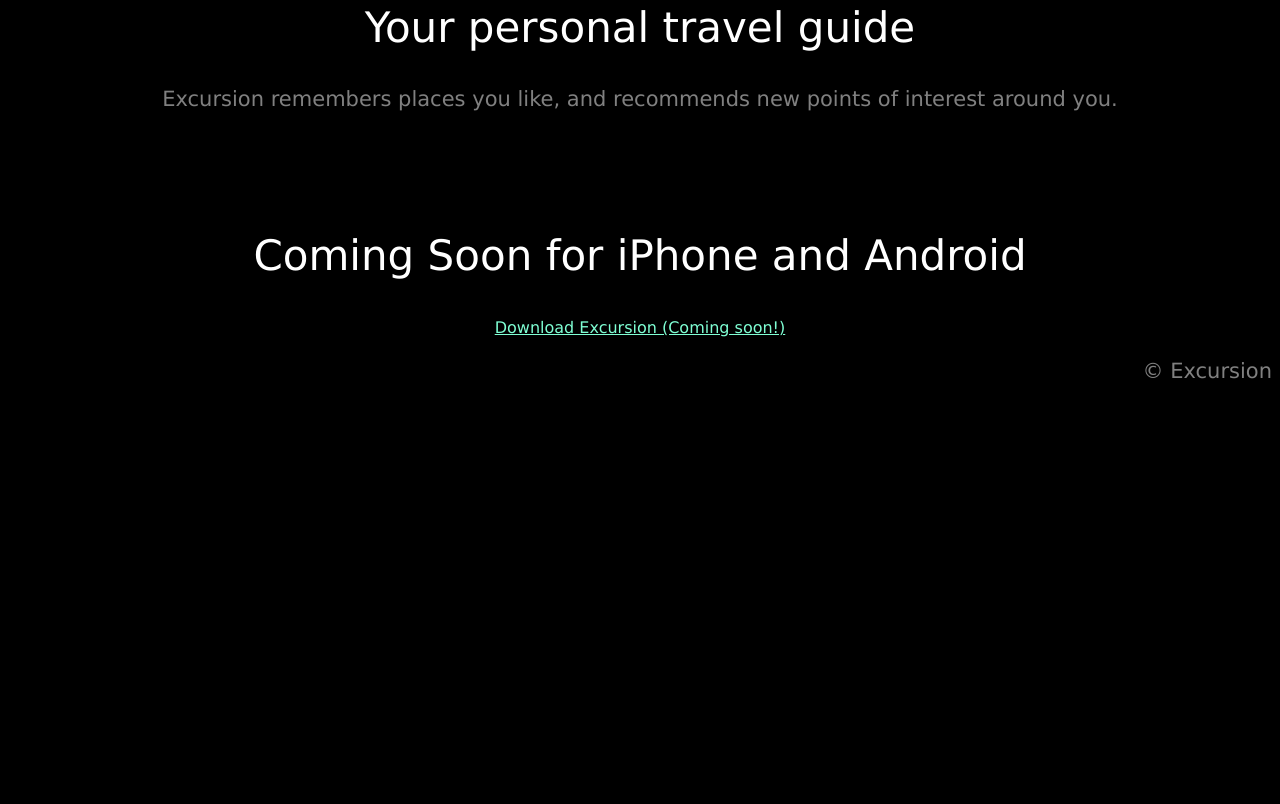
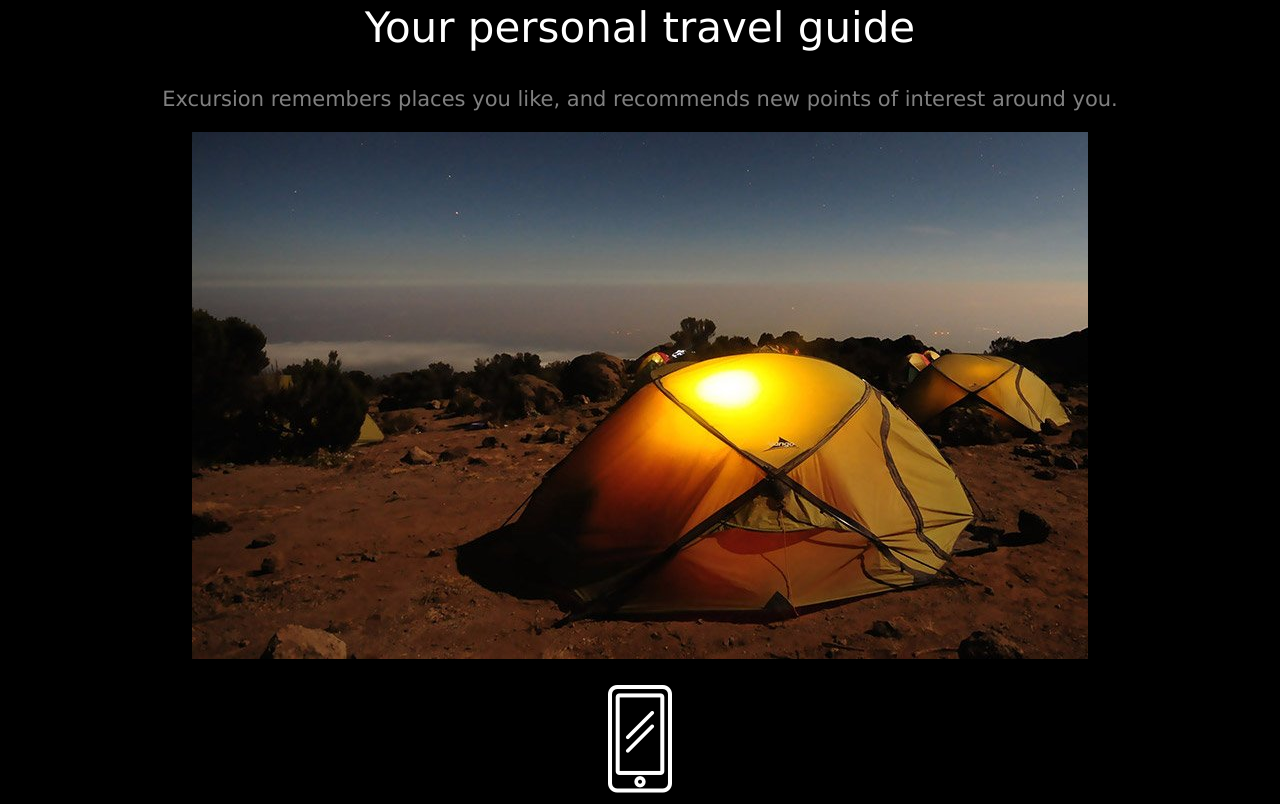
Before and after one commit to after909/excursion, a plain HTML site: page index.html in a window 1280 px wide. Shown: the part 356-1160 px from the top of the page. Before the commit the page ends 800 px from the top, so only its background shows below. Drawn offline with Linux system fonts and the light colour scheme; the site is published under a folder, as on GitHub Pages, so addresses that start at the root find nothing.

Commit message:
Update index.html

```diff
--- a/index.html
+++ b/index.html
@@ -19,7 +19,7 @@
         <section>
           <p><a href="#">Download Excursion (Coming soon!)</a></p>
           <video autoplay muted loop>
-            <source src="/resources/videos/excursion.mp4" type="video/mp4">
+            <source src="./resources/videos/excursion.mp4" type="video/mp4">
               Your browser does not support the video tag.
           </video>
         </section>
@@ -29,13 +29,13 @@
         <section>
           <h2>Your personal travel guide</h2>
           <p id="excursion">Excursion remembers places you like, and recommends new points of interest around you.</p>
-          <p><img src="/resources/images/camp.jpg" alt=""></p>
+          <p><img src="./resources/images/camp.jpg" alt=""></p>
         </section>
 
         <!---Coming soon-->
 
         <section>
-          <img src="/resources/images/phone.png" alt="">
+          <img src="./resources/images/phone.png" alt="">
           <h2>Coming Soon for iPhone and Android</h2>
           <p><a href="#">Download Excursion (Coming soon!)</a></p>
         </section>
```
